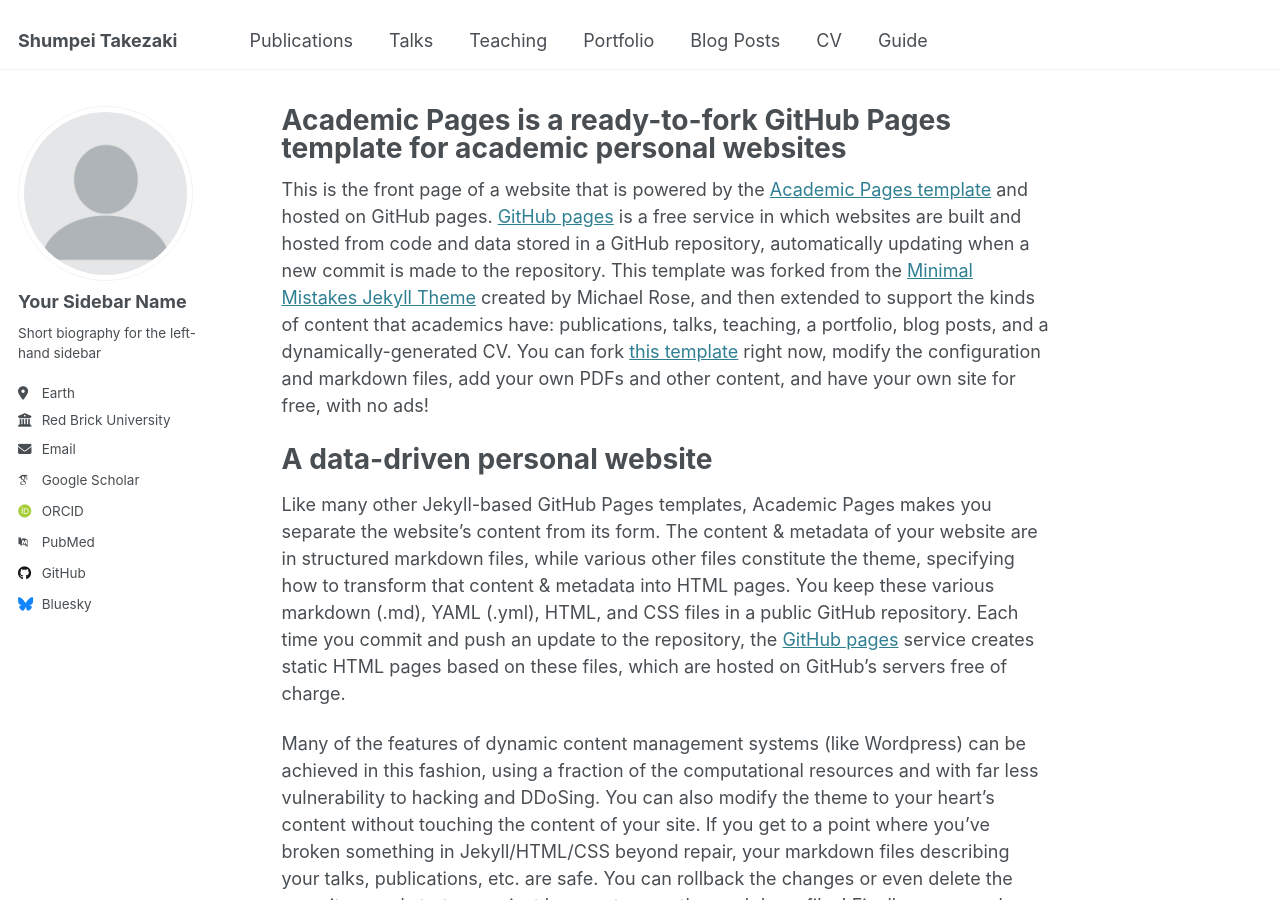
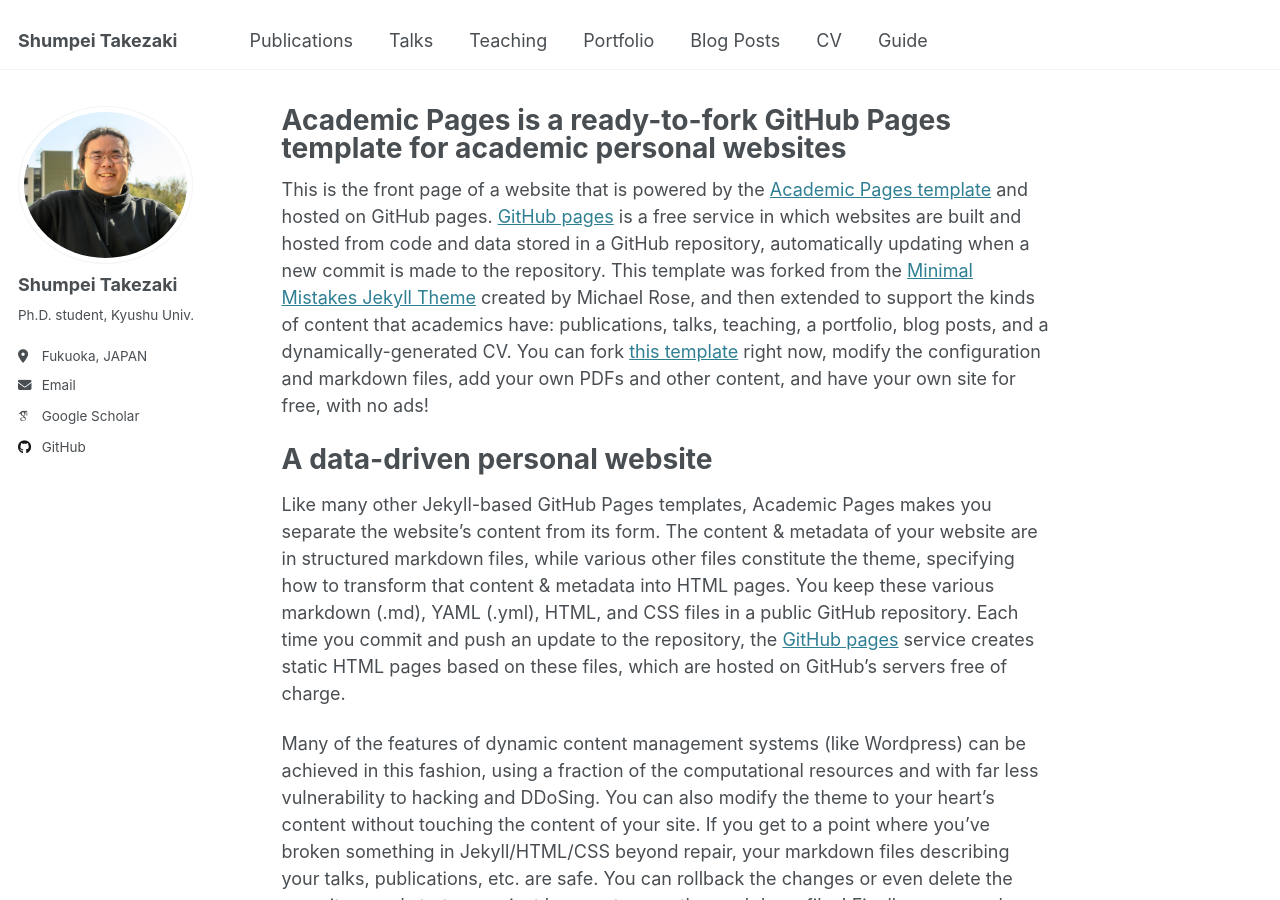
Before and after one commit to shumpei-takezaki/shumpei-takezaki.github.io, a Jekyll site: the page built from _pages/about.md, in a window 1280 px wide and 900 px high. Built offline with Jekyll 4.4.1, drawn with Linux system fonts in a browser that asks for light colours; some web fonts are replaced.

Commit message:
Update _config.yml

```diff
--- a/_config.yml
+++ b/_config.yml
@@ -22,35 +22,35 @@ repository               : "academicpages/academicpages.github.io"
 #               Additional customization can be done by editing /_includes/author-profile.html
 author:
   # Biographic information
-  avatar           : "profile.png"
-  name             : "Your Sidebar Name"
-  pronouns         : # example: "she/her"
-  bio              : "Short biography for the left-hand sidebar"
-  location         : "Earth"
-  employer         : "Red Brick University"
+  avatar           : "profile.jpg"
+  name             : "Shumpei Takezaki"
+  # pronouns         : # example: "she/her"
+  bio              : "Ph.D. student, Kyushu Univ."
+  location         : "Fukuoka, JAPAN"
+  # employer         : "Red Brick University"
   uri              : # URL
-  email            : "none@example.org"
+  email            : "shumpei.takezaki@human.ait.kyushu-u.ac.jp"
 
   # Academic websites
   arxiv            : # URL - Update with the correct link to your profile
-  googlescholar    : "https://scholar.google.com/citations?user=PS_CX0AAAAAJ"
-  impactstory      : # URL
-  orcid            : "http://orcid.org/yourorcidurl"
-  semantic         : # URL
-  pubmed           : "https://www.ncbi.nlm.nih.gov/pubmed/?term=john+snow"
-  researchgate     : # URL
+  googlescholar    : "https://scholar.google.com/citations?user=TJHgmY8AAAAJ&hl=en"
+  # impactstory      : # URL
+  # orcid            : # URL
+  # semantic         : # URL
+  # pubmed           : # URL
+  # researchgate     : # URL
   scopus           : # URL
 
   # Repositories and software development
   bitbucket        : # Username - Update with your username on the site
   codepen          : # Username
   dribbble         : # Username
-  github           : "academicpages"
+  github           : "shumpei-takezaki"
   kaggle           : # Username
   stackoverflow    : # User number or user number and name (i.e., use "1" or "1/jeff-atwood")
 
   # Social media
-  bluesky          : "bsky.app" # Replace this with you Bluesky username
+  # bluesky          : "bsky.app" # Replace this with you Bluesky username
   facebook         : # Username
   flickr           : # Username
   foursquare       : # Username
```
